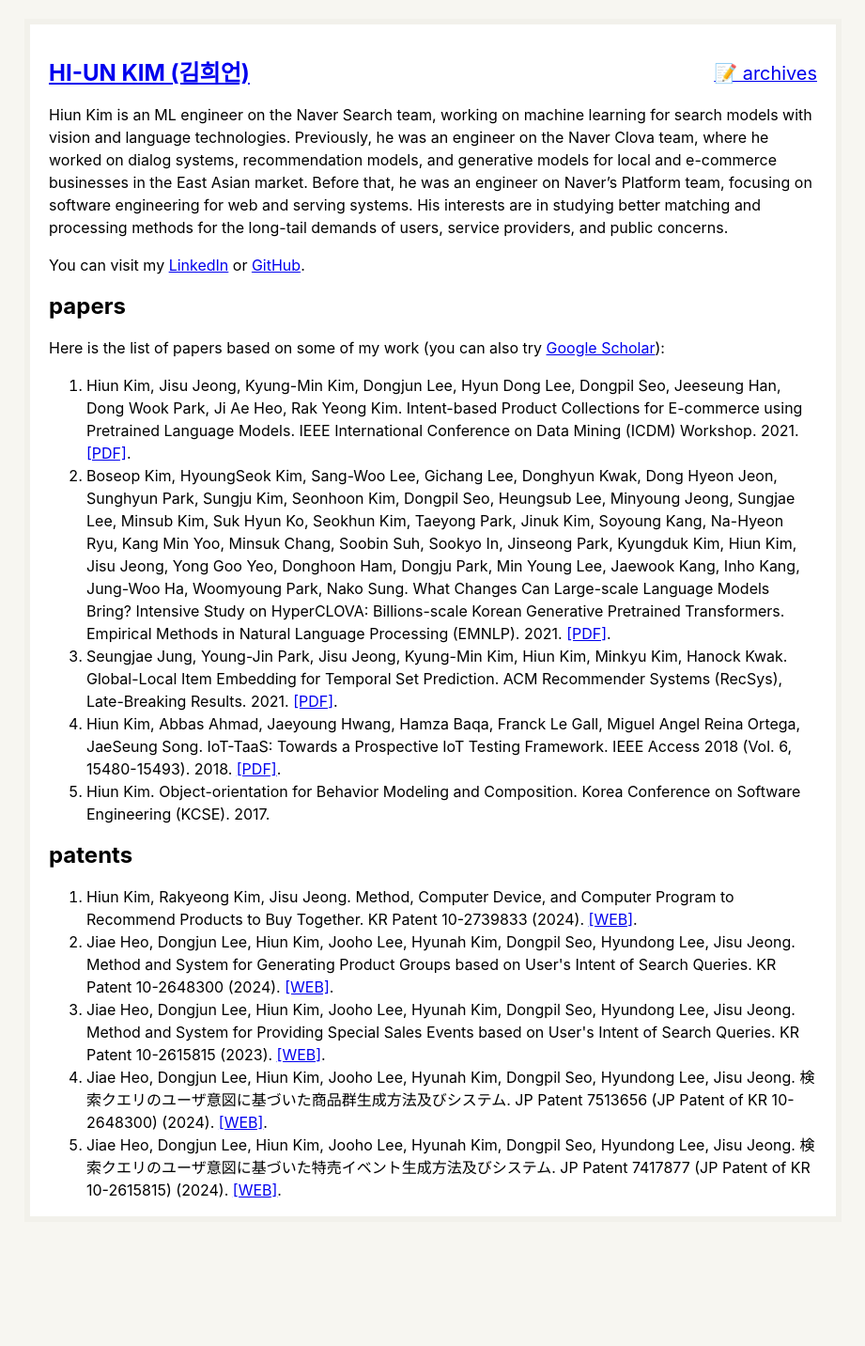
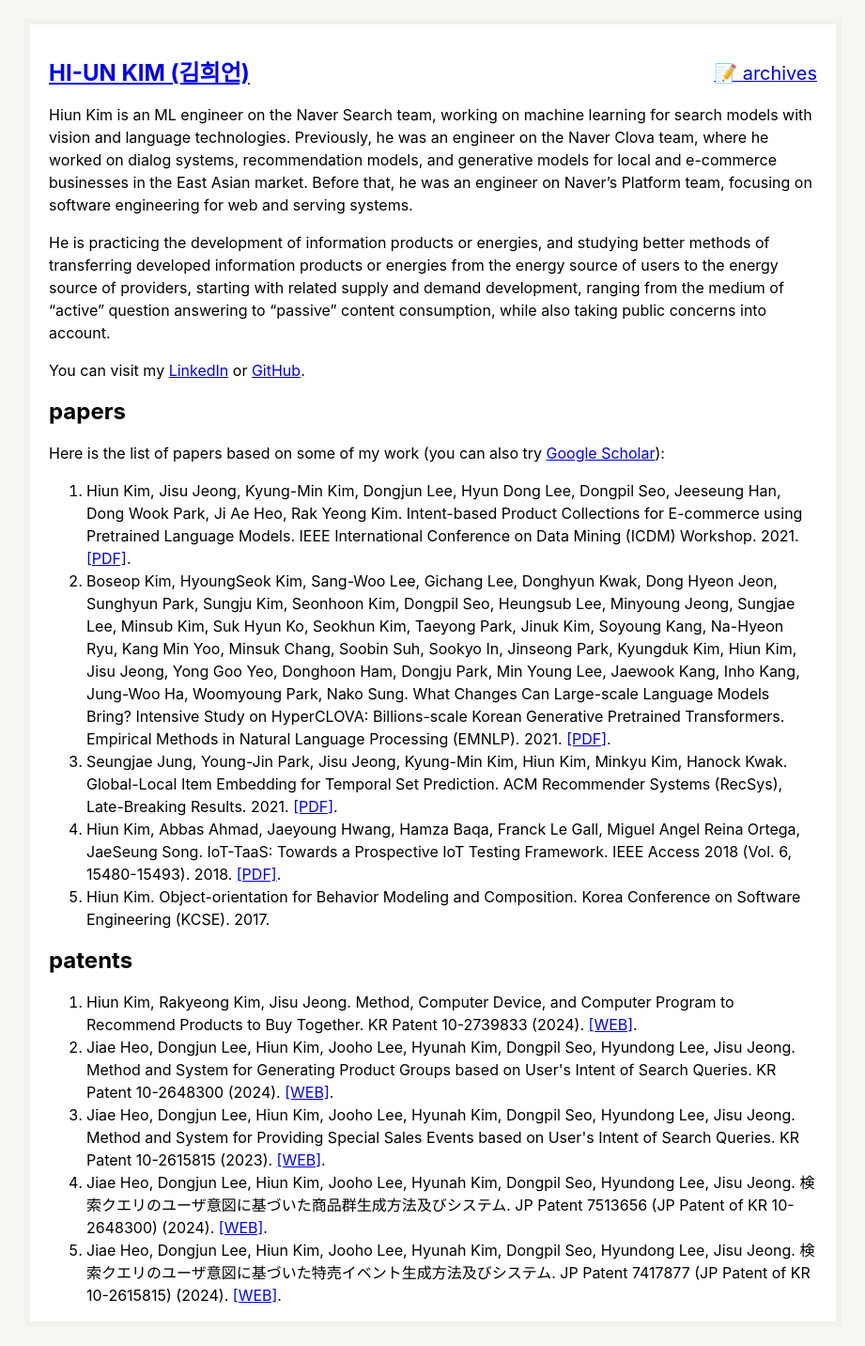
Before and after one commit to hiun/hiun.github.io, a Jekyll site: the page built from index.md, in a window 1280 px wide. Shown: the whole page at 94% size, without its empty margins (179-1100 px from the left). Built offline with Jekyll 4.4.1, drawn with Linux system fonts in a browser that asks for light colours; before the commit the page ends 1320 px from its top, so only the background shows below that.

Commit message:
Update index.md

```diff
--- a/index.md
+++ b/index.md
@@ -3,7 +3,9 @@
 title: Home
 ---
 
-Hiun Kim is an ML engineer on the Naver Search team, working on machine learning for search models with vision and language technologies. Previously, he was an engineer on the Naver Clova team, where he worked on dialog systems, recommendation models, and generative models for local and e-commerce businesses in the East Asian market. Before that, he was an engineer on Naver’s Platform team, focusing on software engineering for web and serving systems. His interests are in studying better matching and processing methods for the long-tail demands of users, service providers, and public concerns.
+Hiun Kim is an ML engineer on the Naver Search team, working on machine learning for search models with vision and language technologies. Previously, he was an engineer on the Naver Clova team, where he worked on dialog systems, recommendation models, and generative models for local and e-commerce businesses in the East Asian market. Before that, he was an engineer on Naver’s Platform team, focusing on software engineering for web and serving systems.
+
+He is practicing the development of information products or energies, and studying better methods of transferring developed information products or energies from the energy source of users to the energy source of providers, starting with related supply and demand development, ranging from the medium of "active" question answering to "passive" content consumption, while also taking public concerns into account.
 
 You can visit my <a href="https://linkedin.com/in/hiun">LinkedIn</a> or <a href="https://github.com/hiun">GitHub</a>.
 
```
